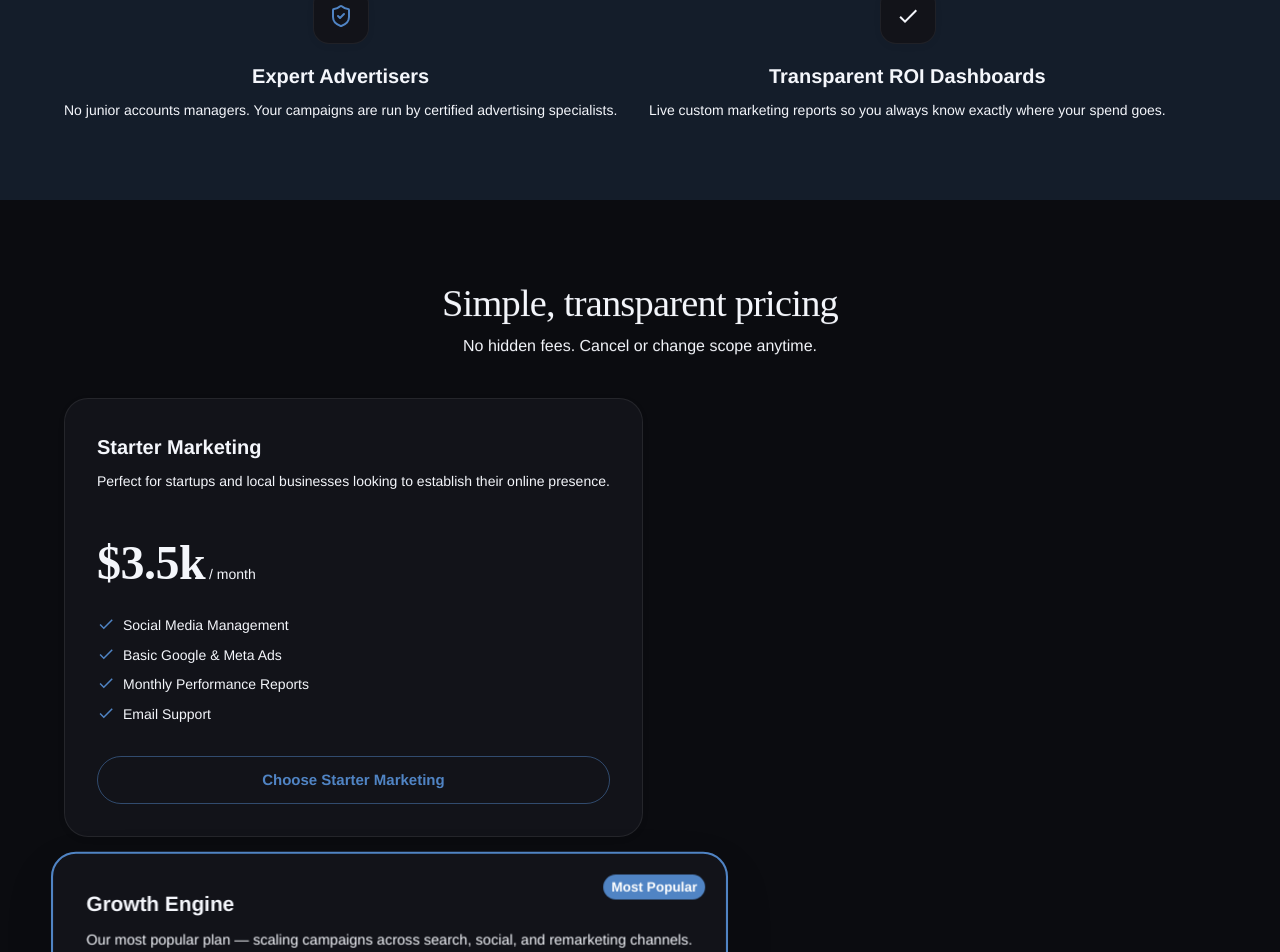
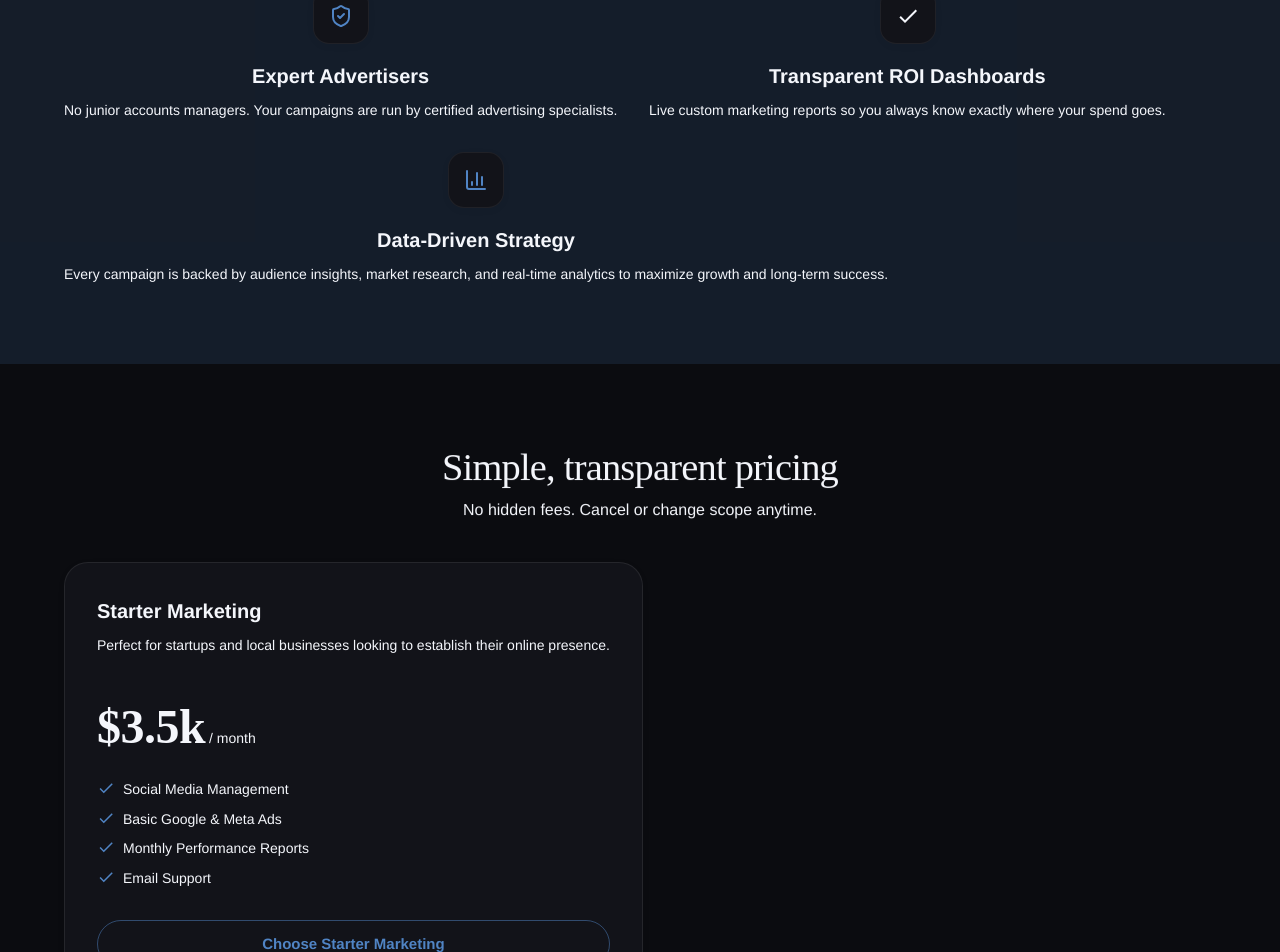
Before and after one commit to luvchhatwani/markefied-official, a React (Vite) app: page /services in a window 1280 px wide. Shown: the part 1283-2235 px from the top of the page. Built offline with nearby package versions, Linux system fonts and the light colour scheme.

Commit message:
feat: add Data-Driven Strategy feature card and update features section layout to 2x2 grid

```diff
--- a/src/pages/Services.jsx
+++ b/src/pages/Services.jsx
@@ -1,7 +1,7 @@
 import { Box, Container, Typography, Grid, Chip, Button, Card, CardContent, Accordion, AccordionSummary, AccordionDetails, Divider, Stack } from '@mui/material';
 import { ExpandMore, Check, ArrowForward } from '@mui/icons-material';
 import { motion } from 'framer-motion';
-import { Share2, Search, Target, ShieldCheck, Zap } from 'lucide-react';
+import { Share2, Search, Target, ShieldCheck, Zap, BarChart3 } from 'lucide-react';
 
 const ALL_SERVICES = [
   { id: 'smm', icon: Share2, title: 'Social Media Marketing', text: 'Grow your audience and build a strong brand presence across Instagram, Facebook, LinkedIn, and other platforms.' },
@@ -13,6 +13,7 @@ const FEATURES = [
   { icon: Zap, title: 'Performance Driven', text: 'We focus entirely on metrics that matter — leads, conversions, and customer acquisition cost.' },
   { icon: ShieldCheck, title: 'Expert Advertisers', text: 'No junior accounts managers. Your campaigns are run by certified advertising specialists.' },
   { icon: Check, title: 'Transparent ROI Dashboards', text: 'Live custom marketing reports so you always know exactly where your spend goes.' },
+  { icon: BarChart3, title: 'Data-Driven Strategy', text: 'Every campaign is backed by audience insights, market research, and real-time analytics to maximize growth and long-term success.' },
 ];
 
 const PLANS = [
@@ -104,7 +105,7 @@ export default function ServicesPage() {
             {FEATURES.map((f, i) => {
               const Icon = f.icon;
               return (
-                <Grid item xs={12} md={4} key={f.title}>
+                <Grid item xs={12} sm={6} md={6} key={f.title}>
                   <motion.div initial={{ opacity: 0, y: 20 }} whileInView={{ opacity: 1, y: 0 }} viewport={{ once: true }} transition={{ duration: 0.5, delay: i * 0.1 }}>
                     <Box sx={{ textAlign: 'center' }}>
                       <Box sx={{ width: 56, height: 56, borderRadius: '16px', bgcolor: 'background.paper', display: 'flex', alignItems: 'center', justifyContent: 'center', mx: 'auto', mb: 2, boxShadow: 1, border: '1px solid rgba(255,255,255,0.06)' }}>
```
